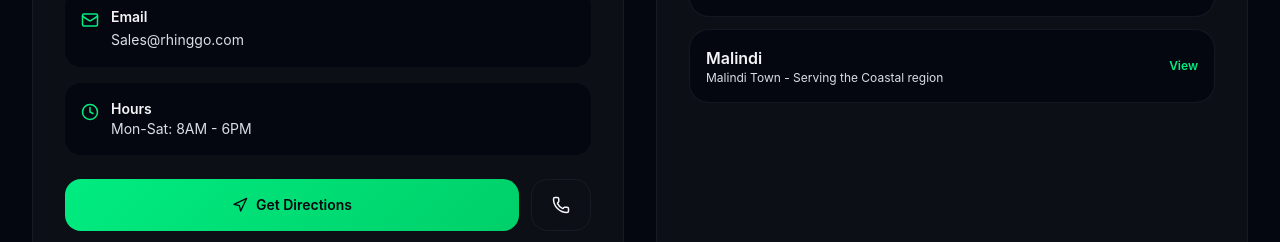
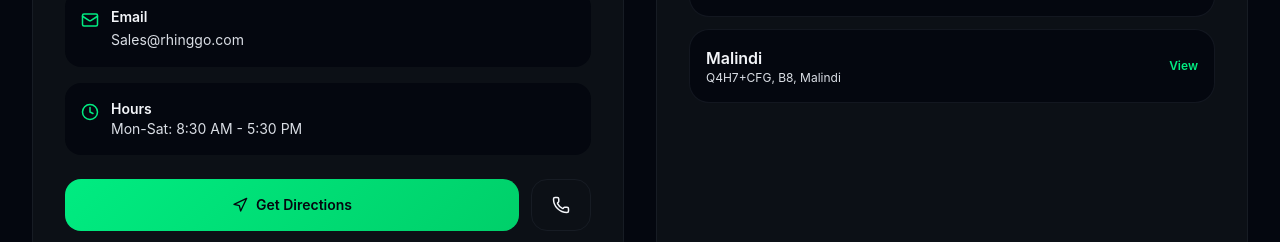
Before and after one commit to perejack/riggho, a React (Vite) app: page /locations in a window 1280 px wide. Shown: the part 1202-1444 px from the top of the page. Built offline with nearby package versions, Linux system fonts and the light colour scheme.

Commit message:
feat: swap stations updates, malindi location fix, text updates

```diff
--- a/src/components/AboutPreview.tsx
+++ b/src/components/AboutPreview.tsx
@@ -2,7 +2,7 @@ import { Link } from "react-router-dom";
 import { ArrowRight } from "lucide-react";
 import AnimatedSection from "@/components/AnimatedSection";
 import SectionLabel from "@/components/SectionLabel";
-import rmT300 from "@/assets/RM T300.png";
+import newAboutImage from "@/assets/newaboutimage.jpeg";
 
 export default function AboutPreview() {
   return (
@@ -31,8 +31,8 @@ export default function AboutPreview() {
             </Link>
           </AnimatedSection>
           <AnimatedSection delay={0.15}>
-            <div className="rounded-2xl overflow-hidden">
-              <img src={rmT300} alt="RM-T300 Electric Tuktuk" loading="lazy" width={800} height={600} className="w-full h-auto" />
+            <div className="rounded-2xl overflow-hidden bg-black">
+              <img src={newAboutImage} alt="About RHINGGO" loading="lazy" width={800} height={600} className="w-full h-full object-cover" />
             </div>
           </AnimatedSection>
         </div>
--- a/src/routes/about.tsx
+++ b/src/routes/about.tsx
@@ -2,7 +2,7 @@ import { Link } from "react-router-dom";
 import { ArrowRight, Globe, MapPin, Target } from "lucide-react";
 import AnimatedSection from "@/components/AnimatedSection";
 import SectionLabel from "@/components/SectionLabel";
-import rmT300 from "@/assets/RM T300.png";
+import newAboutImage from "@/assets/newaboutimage.jpeg";
 import itsOurMovement from "@/assets/its our movemenentnew.jpeg";
 
 export default function AboutPage() {
@@ -35,7 +35,7 @@ export default function AboutPage() {
             </AnimatedSection>
             <AnimatedSection delay={0.15}>
               <div className="rounded-2xl overflow-hidden bg-black">
-                <img src={rmT300} alt="RM-T300 Electric Tuktuk" loading="lazy" width={800} height={600} className="w-full h-full object-cover" />
+                <img src={newAboutImage} alt="About RHINGGO" loading="lazy" width={800} height={600} className="w-full h-full object-cover" />
               </div>
             </AnimatedSection>
           </div>
@@ -49,7 +49,7 @@ export default function AboutPage() {
             {[
               { icon: <Target size={24} />, title: "Our Mission", desc: "Make electric mobility accessible to every Kenyan who works on wheels. From tuktuk operators in Mombasa to boda boda riders in Nairobi." },
               { icon: <Globe size={24} />, title: "Global Backing", desc: "Backed by Hangzhou RhingGo Technology Co. Ltd — a global leader in e-mobility solutions with cutting-edge manufacturing." },
-              { icon: <MapPin size={24} />, title: "Kenya First", desc: "Based in Mombasa with plans to expand to Nairobi. Built for African roads, priced for the everyday hustler." },
+              { icon: <MapPin size={24} />, title: "Kenya First", desc: "Based in Mombasa with plans to expand all over the country. Built for African roads, priced for the everyday hustler." },
             ].map((item, i) => (
               <AnimatedSection key={item.title} delay={i * 0.1}>
                 <div className="p-8 rounded-2xl bg-surface-elevated border border-border/50 h-full">
--- a/src/routes/financing.tsx
+++ b/src/routes/financing.tsx
@@ -1,11 +1,12 @@
 import { ArrowRight } from "lucide-react";
 import AnimatedSection from "@/components/AnimatedSection";
 import SectionLabel from "@/components/SectionLabel";
+import naviLogo from "@/assets/navi logo.png";
 
 const partners = [
   { name: "Watu Credit", logo: "https://watu.com/wp-content/uploads/Watu_OpenGraph.jpg", link: "https://watu.com" },
-  { name: "M-KOPA", logo: "https://cdn.worldvectorlogo.com/logos/m-kopa.svg", link: "https://m-kopa.com" },
-  { name: "Navi", logo: "https://play-lh.googleusercontent.com/6e1ZMMF76S9i2ElL1xDpE-2qpB-_lwI6jkk9IXx7yX3Ai8TfQsBWhKMWHbAnBkx6MA", link: "https://navi.com" },
+  { name: "M-KOPA", logo: "https://techafricanews.com/wp-content/uploads/2024/09/MKOPA-PR.jpg", link: "https://m-kopa.com" },
+  { name: "Navi", logo: naviLogo, link: "https://navi.com" },
   { name: "Rafiki Microfinance", logo: "https://rafikibank.co.ke/wp-content/uploads/2019/10/Logo-FOr-Blue.png", link: "https://rafikibank.co.ke" },
 ];
 
--- a/src/routes/index.tsx
+++ b/src/routes/index.tsx
@@ -675,10 +675,15 @@ export default function HomePage() {
 
             {/* Malindi */}
             <AnimatedSection delay={0.7}>
-              <div className="block rounded-2xl overflow-hidden border border-border/50 bg-surface">
+              <a
+                href="https://maps.app.goo.gl/Q4H7CFGB8Malindi"
+                target="_blank"
+                rel="noopener noreferrer"
+                className="block rounded-2xl overflow-hidden border border-border/50 bg-surface hover:border-electric/30 transition-all group"
+              >
                 <div className="h-48 overflow-hidden bg-muted relative">
                   <div className="w-full h-full bg-gradient-to-br from-electric/20 to-electric/5 flex items-center justify-center">
-                    <MapPin size={48} className="text-electric drop-shadow-lg" />
+                    <img src={mapIcon} alt="Location marker" className="w-16 h-16 drop-shadow-lg" />
                   </div>
                 </div>
                 <div className="p-5 bg-surface">
@@ -686,13 +691,13 @@ export default function HomePage() {
                     <img src={mapIcon} alt="Location" className="w-5 h-5" />
                     <h3 className="font-bold text-foreground">Malindi</h3>
                   </div>
-                  <p className="text-sm text-muted-foreground mb-3">Malindi Town - Serving the Coastal region</p>
+                  <p className="text-sm text-muted-foreground mb-3">Q4H7+CFG, B8, Malindi</p>
                   <p className="text-sm text-muted-foreground mb-3">0798 393 508</p>
                   <span className="inline-flex items-center gap-2 text-electric text-sm font-semibold">
-                    <Navigation size={14} /> Coming Soon
+                    View on Google Maps <ArrowRight size={14} />
                   </span>
                 </div>
-              </div>
+              </a>
             </AnimatedSection>
           </div>
         </div>
--- a/src/routes/locations.tsx
+++ b/src/routes/locations.tsx
@@ -5,6 +5,7 @@ import L from "leaflet";
 import { MapContainer, TileLayer, Marker, Popup, useMap } from "react-leaflet";
 import AnimatedSection from "@/components/AnimatedSection";
 import SectionLabel from "@/components/SectionLabel";
+import mapIcon from "@/assets/MAPICON.png";
 
 const locations = [
   {
@@ -12,7 +13,7 @@ const locations = [
     address: "Mavoko Business Plaza",
     phone: "0758 888 288",
     email: "Sales@rhinggo.com",
-    hours: "Mon-Sat: 8AM - 6PM",
+    hours: "Mon-Sat: 8:30 AM - 5:30 PM",
     mapUrl: "https://maps.app.goo.gl/QwvnfaPojPnVBtv16",
     latLng: [-1.2921, 36.8219] as const,
     isHQ: true,
@@ -22,7 +23,7 @@ const locations = [
     address: "Obote Road, Next To KCB Kisumu West, Opposite CMC Motors Kisumu",
     phone: "0799 374 591",
     email: "Sales@rhinggo.com",
-    hours: "Mon-Sat: 8AM - 6PM",
+    hours: "Mon-Sat: 8:30 AM - 5:30 PM",
     mapUrl: "https://maps.app.goo.gl/QqJVqtBvPPKWpZDGA",
     latLng: [-0.0917, 34.768] as const,
     isHQ: false,
@@ -32,18 +33,17 @@ const locations = [
     address: "Ferry Opp. Likoni Towers",
     phone: "0703 915 999",
     email: "Sales@rhinggo.com",
-    hours: "Mon-Sat: 8AM - 6PM",
+    hours: "Mon-Sat: 8:30 AM - 5:30 PM",
     mapUrl: "https://www.google.com/maps/place/RHINGGO+ELECTRIC+TUKTUK/@-4.0743892,39.6665507",
     latLng: [-4.0435, 39.6682] as const,
     isHQ: false,
   },
   {
     name: "Malindi",
-    address: "Malindi Town - Serving the Coastal region",
+    address: "Q4H7+CFG, B8, Malindi",
     phone: "0798 393 508",
-    email: "Sales@rhinggo.com",
-    hours: "Mon-Sat: 8AM - 6PM",
-    mapUrl: "https://maps.google.com/?q=Malindi,Kenya",
+    hours: "Mon-Sat: 8:30 AM - 5:30 PM",
+    mapUrl: "https://www.google.com/maps/search/Q4H7%2BCFG,+B8,+Malindi/@-3.2213955,40.1106098,656m/data=!3m2!1e3!4b1?entry=ttu&g_ep=EgoyMDI2MDQyOS4wIKXMDSoASAFQAw%3D%3D",
     latLng: [-3.2175, 40.1169] as const,
     isHQ: false,
   },
@@ -71,29 +71,11 @@ export default function LocationsPage() {
 
   const getMarkerIcon = useMemo(() => {
     return (selected: boolean) =>
-      L.divIcon({
-        className: "",
-        iconSize: [34, 34],
-        iconAnchor: [17, 34],
-        popupAnchor: [0, -34],
-        html: `
-          <div style="
-            width:34px;height:34px;border-radius:9999px;
-            background:${selected ? "var(--electric)" : "rgba(255,255,255,0.95)"};
-            color:${selected ? "var(--electric-foreground)" : "#0b1220"};
-            display:flex;align-items:center;justify-content:center;
-            box-shadow:0 10px 25px rgba(0,0,0,0.25);
-            border:${selected ? "3px solid rgba(255,255,255,0.35)" : "1px solid rgba(0,0,0,0.1)"};
-            font-weight:900;font-size:14px;
-          ">R</div>
-          <div style="
-            width:0;height:0;margin:0 auto;
-            border-left:7px solid transparent;
-            border-right:7px solid transparent;
-            border-top:10px solid ${selected ? "var(--electric)" : "rgba(255,255,255,0.95)"};
-            filter:drop-shadow(0 6px 10px rgba(0,0,0,0.15));
-          "></div>
-        `,
+      L.icon({
+        iconUrl: mapIcon,
+        iconSize: selected ? [48, 48] : [40, 40],
+        iconAnchor: selected ? [24, 48] : [20, 40],
+        popupAnchor: [0, -40],
       });
   }, []);
 
--- a/src/routes/swap-stations.tsx
+++ b/src/routes/swap-stations.tsx
@@ -15,28 +15,28 @@ export default function SwapStationsPage() {
     {
       name: "Nairobi",
       address: "Mombasa rd, Mavoko Business Park, opp. Signature Mall",
-      hours: "7:00 AM - 7:00 PM",
+      hours: "Mon-Sat: 8:30 AM - 5:30 PM",
       latLng: [-1.2921, 36.8219] as const,
       href: "https://maps.google.com/?q=Mavoko+Business+Park+Signature+Mall",
     },
     {
       name: "Kisumu",
       address: "Obote Road, Next To KCB Kisumu West, Opposite CMC Motors Kisumu",
-      hours: "7:00 AM - 7:00 PM",
+      hours: "Mon-Sat: 8:30 AM - 5:30 PM",
       latLng: [-0.0917, 34.768] as const,
       href: "https://maps.google.com/?q=Obote+Road+Kisumu+KCB",
     },
     {
       name: "Mombasa",
       address: "Ferry Opposite Likoni Towers",
-      hours: "6:00 AM - 8:00 PM",
+      hours: "Mon-Sat: 8:30 AM - 5:30 PM",
       latLng: [-4.0435, 39.6682] as const,
       href: "https://maps.google.com/?q=Ferry+Likoni+Towers+Mombasa",
     },
     {
       name: "Malindi",
       address: "Near Mass Petrol Station, opp. Mogo Office",
-      hours: "7:00 AM - 6:00 PM",
+      hours: "Mon-Sat: 8:30 AM - 5:30 PM",
       latLng: [-3.2175, 40.1169] as const,
       href: "https://maps.google.com/?q=Malindi+Mass+Petrol+Station+Mogo",
     },
@@ -184,7 +184,7 @@ export default function SwapStationsPage() {
                 We are expanding our swap station network across Kenya. Stay tuned for new locations in Nakuru, Eldoret, and more cities.
               </p>
               <a
-                href="https://wa.me/254741799919?text=Hi%20RhingGo%2C%20I'd%20like%20to%20know%20more%20about%20swap%20stations"
+                href="https://www.google.com/maps/d/edit?mid=188MGrfugSGCgALnMVH45RM79iTtyPKY&usp=sharing"
                 target="_blank"
                 rel="noopener noreferrer"
                 className="gradient-electric text-electric-foreground px-8 py-3.5 rounded-xl text-sm font-semibold inline-flex items-center gap-2 glow-electric hover:opacity-90 transition-all"
```
Also changed, not shown: src/assets/newaboutimage.jpeg (added).
